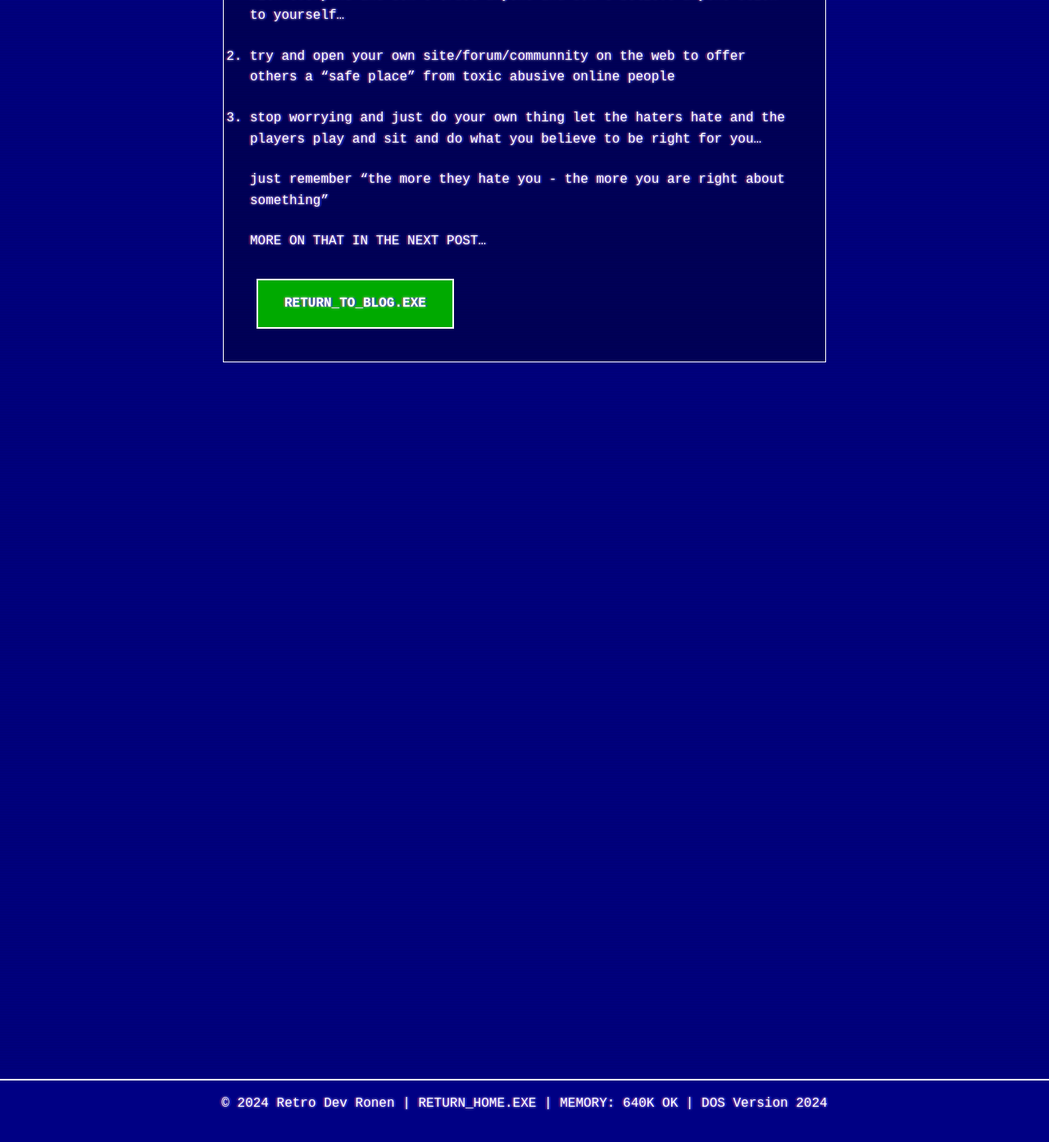
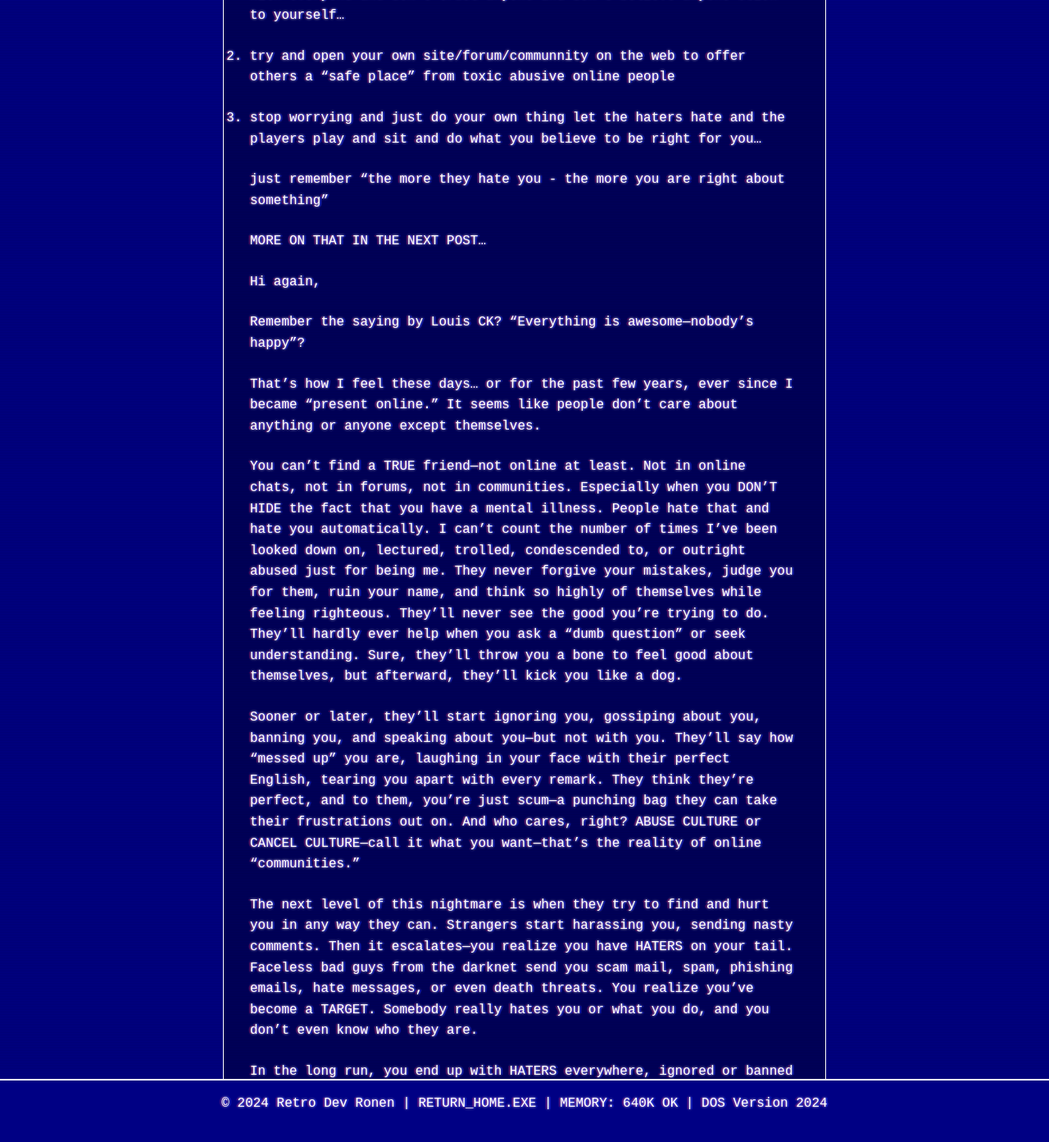
Before and after one commit to ronblue77/Retro-Dev-Ronen.github.io, a Jekyll site: the page built from _posts/2024-11-27-lets-talk-about-cancel-culture.md, in a window 1280 px wide and 1400 px high, scrolled down 1996 px. Shown: the top 1393 px of the window at 82% size. Built offline with Jekyll 4.4.1, drawn with Linux system fonts in a browser that asks for light colours; some of the changed text lies outside the part shown.

Commit message:
modified post made is correctly grammarly checked

```diff
--- a/_posts/2024-11-27-lets-talk-about-cancel-culture.md
+++ b/_posts/2024-11-27-lets-talk-about-cancel-culture.md
@@ -38,3 +38,33 @@ there are three ways to deal with this crap...
 just remember "the more they hate you - the more you are right about something"
 
 MORE ON THAT IN THE NEXT POST...
+
+Hi again,
+
+Remember the saying by Louis CK? “Everything is awesome—nobody’s happy”?
+
+That’s how I feel these days... or for the past few years, ever since I became “present online.” It seems like people don’t care about anything or anyone except themselves.
+
+You can’t find a TRUE friend—not online at least. Not in online chats, not in forums, not in communities. Especially when you DON’T HIDE the fact that you have a mental illness. People hate that and hate you automatically. I can’t count the number of times I’ve been looked down on, lectured, trolled, condescended to, or outright abused just for being me. They never forgive your mistakes, judge you for them, ruin your name, and think so highly of themselves while feeling righteous. They’ll never see the good you’re trying to do. They’ll hardly ever help when you ask a “dumb question” or seek understanding. Sure, they’ll throw you a bone to feel good about themselves, but afterward, they’ll kick you like a dog.
+
+Sooner or later, they’ll start ignoring you, gossiping about you, banning you, and speaking about you—but not with you. They’ll say how “messed up” you are, laughing in your face with their perfect English, tearing you apart with every remark. They think they’re perfect, and to them, you’re just scum—a punching bag they can take their frustrations out on. And who cares, right? ABUSE CULTURE or CANCEL CULTURE—call it what you want—that’s the reality of online “communities.”
+
+The next level of this nightmare is when they try to find and hurt you in any way they can. Strangers start harassing you, sending nasty comments. Then it escalates—you realize you have HATERS on your tail. Faceless bad guys from the darknet send you scam mail, spam, phishing emails, hate messages, or even death threats. You realize you’ve become a TARGET. Somebody really hates you or what you do, and you don’t even know who they are.
+
+In the long run, you end up with HATERS everywhere, ignored or banned from every place you once participated in online. The forums or sites you’ve created become ghost towns visited only by spambots and hackers. Nobody wants anything to do with you anymore. No one trusts you because they believe the haters, not you. They see you as a freak, a lost mentally ill basket case to pity—a joke, a fool, or an a**hole. The first thing they destroy is your name, and then they keep trying to destroy you further by any means.
+
+The so-called “good people” run from you like you’re a plague—just like “normal people” avoid or walk away from a homeless, mentally ill person on the street.
+
+And the “bad people,” like sharks smelling blood, circle around, trying to devour you.
+
+In conclusion, I know what it feels like to be CANCELLED by everyone—online and offline. And I know I’m not the only one. We are the silenced victims of modern times and social media. We are the shadow-banned by society.
+
+There are three ways to deal with this:
+
+1. Stay safe offline: Live offline, use Tails OS for surfing, cut ties with everyone, don’t trust anyone, and stick to yourself.
+2. Build your own space: Create a site, forum, or community on the web to offer others a “safe place” away from toxic, abusive online behavior.
+3. Stop worrying and focus on yourself: Let the haters hate, let the players play, and do what you believe is right for you.
+
+Just remember: **“The more they hate you, the more you’re right about something.”**
+
+MORE ON THAT IN THE NEXT POST…
```
